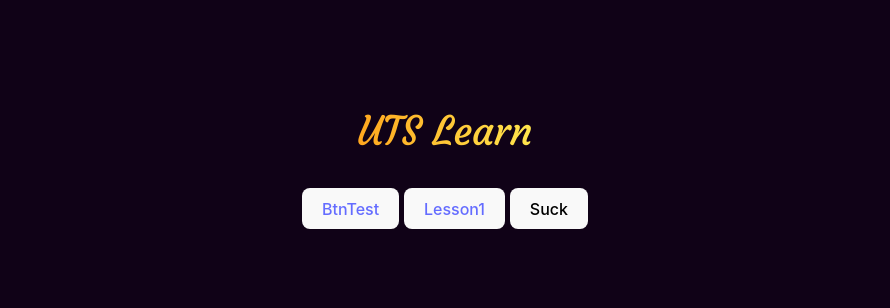
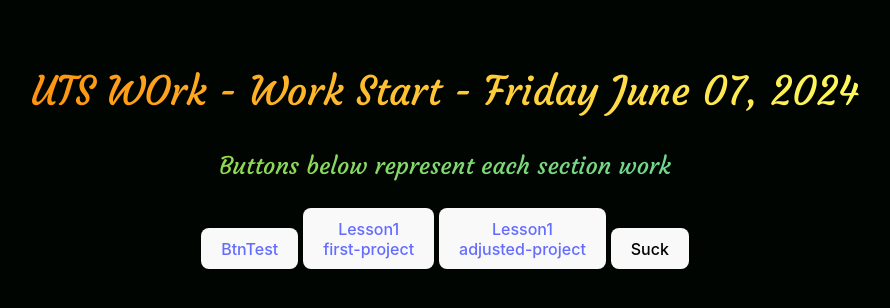
Before and after one commit to K0unty/utsv1, a website built with Vite: page index.html in a window 1280 px wide. Shown: the part 248-556 px from the top of the page, without its empty margins (195-1085 px from the left). Built offline with nearby package versions, Linux system fonts and the light colour scheme.

Commit message:
addGridClassa

```diff
--- a/src/main.ts
+++ b/src/main.ts
@@ -3,8 +3,11 @@ import "./style.css";
 document.querySelector<HTMLDivElement>("#app")!.innerHTML = `
   <div>
     <h1>
-      UTS Learn
+      UTS WOrk - Work Start - Friday June 07, 2024
     </h1>
+    <h3>
+      Buttons below represent each section work
+    </h3>
   </div>
   <div class="button">
     <button class="btn"> <a href="https://megasite.meanworld.com/trailers/2425_jadeluv_mb.mp4" target="_blank">BtnTest</a> </button>
@@ -13,8 +16,16 @@ document.querySelector<HTMLDivElement>("#app")!.innerHTML = `
         "./L/S1/UTS1/first-project/first-project/index.html",
         import.meta.url
       ).href
-    }" target="_blank">Lesson1</a>
+    }" target="_blank">Lesson1<br>first-project</a>
+    </button>
+    <button class="btn"> <a href="${
+      new URL(
+        "./L/S1/UTS1/adjusted-project/adjusted-project/index.html",
+        import.meta.url
+      ).href
+    }" target="_blank">Lesson1<br>adjusted-project</a>
     </button>
     <button class="btn"> Suck </button>
+
   <div>
 `;
--- a/src/style.css
+++ b/src/style.css
@@ -30,7 +30,7 @@ body {
   place-items: center;
   min-width: 320px;
   min-height: 100vh;
-  background-color: #100217;
+  background-color: #000502;
   transition: all 500ms;
 }
 
@@ -42,6 +42,24 @@ h1 {
     hsla(33, 100%, 53%, 1) 0%,
     hsla(58, 100%, 68%, 1) 100%
   );
+  background-clip: text;
+  -webkit-background-clip: text;
+  color: transparent;
+  text-align: center;
+}
+
+h2,
+h3,
+h4,
+p {
+  font-family: "Courgette";
+  font-size: 1.5rem;
+  /*
+* Created with https://www.css-gradient.com
+* Gradient link: https://www.css-gradient.com/?c1=9fdb30&c2=60d6ae&gt=l&gd=dtl
+*/
+  background: #9fdb30;
+  background: linear-gradient(135deg, #9fdb30, #60d6ae);
   background-clip: text;
   -webkit-background-clip: text;
   color: transparent;
@@ -76,6 +94,15 @@ h1 {
   color: #888;
 }
 
+.btn-grid {
+  display: grid;
+  grid-template-rows: repeat(4, 1fr);
+  grid-template-columns: repeat(6, 1fr);
+  gap: 14px 16px;
+  width: 100%;
+  height: 100%;
+}
+
 button {
   border-radius: 8px;
   border: 1px solid transparent;
```
